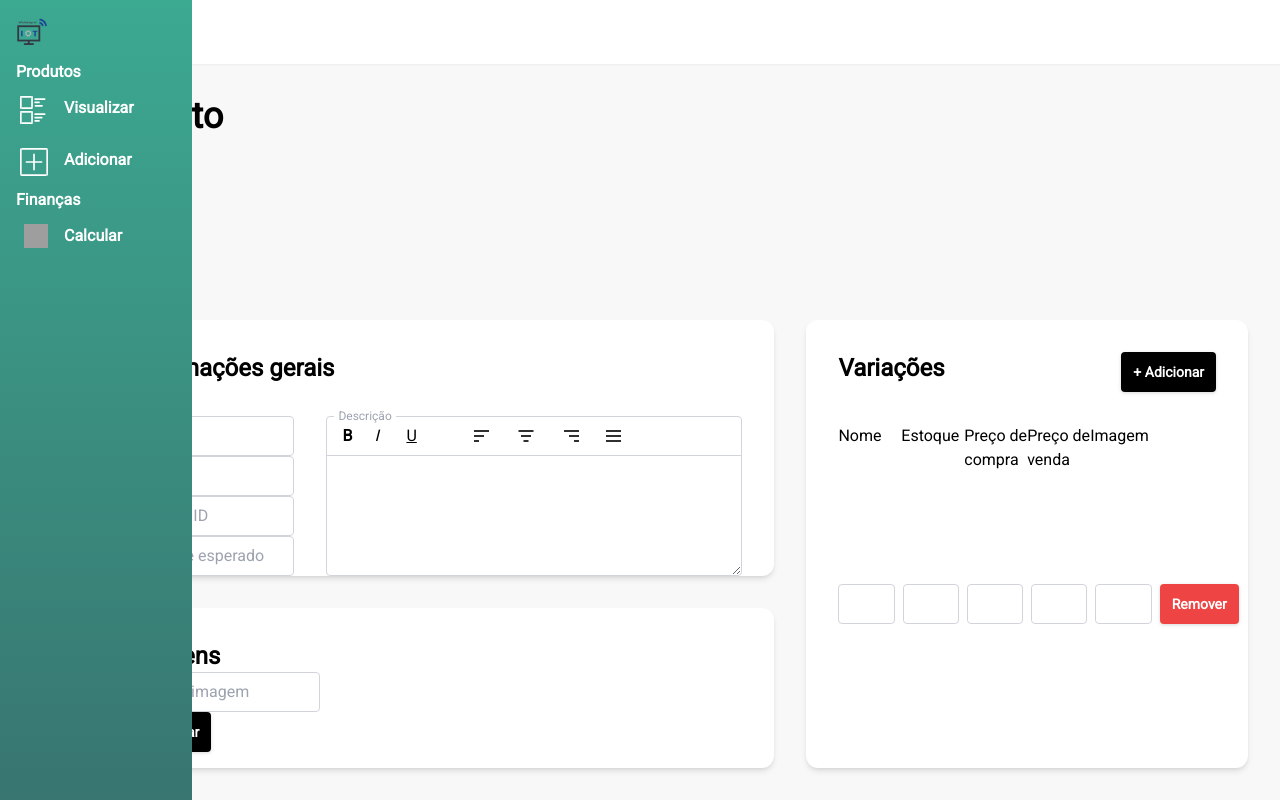
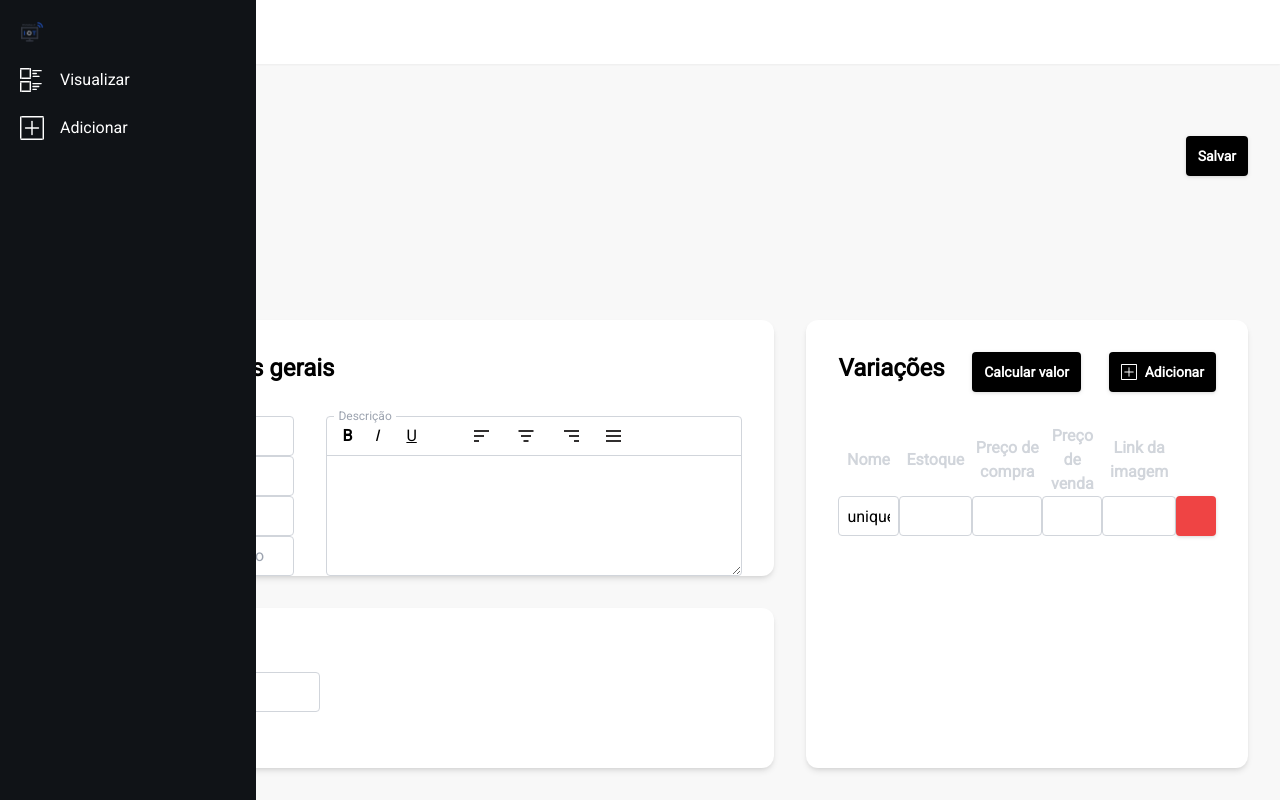
Before and after one commit to gabu322/WIT, a Next.js app: page /products/0 in a window 1280 px wide. Built offline with nearby package versions, Linux system fonts and the light colour scheme; grey boxes are pictures that could not be loaded.

Commit message:
Transfering

```diff
--- a/app/products/[id]/page.jsx
+++ b/app/products/[id]/page.jsx
@@ -1,13 +1,15 @@
 'use client';
 
-import axios from "axios";
 import { useEffect, useState } from "react";
 import { useRouter } from 'next/navigation';
+import Image from "next/image";
 
+import axios from "axios";
 import { toast } from "react-toastify";
 
 import Button from "@components/Button";
 import Input from "@components/Input";
+import { calculateSellPrice } from '@functions/sellPrice.js';
 
 /** Page to create or edit a product
  * TODO - Add ways to remove images and variations
@@ -36,8 +38,8 @@ export default function Page({ params }) {
         priorityWeight: '',
     }]);
 
-    const [newImageLink, setNewImageLink] = useState('');
-
+    const [newImage, setNewImage] = useState('');
+    const [variationsEditingMode, setVariationsEditingMode] = useState(false);
     const [debugMode, setDebugMode] = useState(false);
 
 
@@ -249,13 +251,19 @@ export default function Page({ params }) {
         }
     };
 
-    return <>
+    return <form onSubmit={handleSubmit} className="h-full">
 
         <div className="h-1/3">
             <h1 className="text-4xl font-bold">Produto</h1>
+            {/* submit button */}
+            <div className="flex justify-end">
+                <Button
+                    type="submit"
+                    color="black"
+                >Salvar</Button>
+            </div>
         </div>
-        <form className="h-2/3 grid grid-rows-5 grid-cols-5 gap-8 grid-flow-col" onSubmit={handleSubmit}>
-
+        <div className="h-2/3 grid grid-rows-5 grid-cols-5 gap-8 grid-flow-col">
             <div className="card row-span-3 col-span-3 flex-c-8">
                 <p className="cardTitle col-span-5">Informações gerais</p>
                 <div className="flex-r-8 grow">
@@ -303,92 +311,113 @@ export default function Page({ params }) {
 
             </div>
 
-            <div className="card row-span-2 col-span-3 bg-white flex flex-row">
+            <div className="card row-span-2 col-span-3  flex flex-row gap-4">
                 <div className="w-48 flex justify-between flex-col">
                     <p className="cardTitle">Imagens</p>
                     <Input
                         label="Link da imagem"
-                        value={newImageLink}
-                        onChange={(e) => setNewImageLink(e.target.value)}
+                        value={newImage}
+                        onChange={(e) => setNewImage(e.target.value)}
                         className="w-full"
+                        disabled={productImages.length >= 5}
                     />
                     <Button
-                        onClick={() => handleAddImage(newImageLink)}
-                        text="Adicionar"
+                        onClick={() => handleAddImage(newImage)}
                         color="black"
-                    />
+                    >Adicionar</Button>
                 </div>
 
-                <div className="flex flex-col gap-4">
+                <div className="flex flex-row gap-4 ">
                     {productImages.map((image, index) => (
-                        <div className="h-48">
-                            <img src={image.link} className=" h-full object-contain" />
-
+                        <div className="h-36 relative">
+                            <Image src={image.link}
+                                height={130}
+                                width={130}
+                                className="fit-cover rounded-lg"
+                            />
+                            <Image src="/icons/black/close.svg"
+                                width={12}
+                                height={12}
+                                className="absolute w-3 h-3 right-1 top-1 cursor-pointer"
+                                onClick={() => handleRemoveImage(index)}
+                            />
                         </div>
                     ))}
                 </div>
             </div>
 
             {/* Variações */}
-            <div className="card row-span-5 col-span-2 bg-white flex flex-col gap-8">
+            <div className="card row-span-5 col-span-2 flex flex-col gap-8">
                 <div className="w-full flex justify-between">
                     <p className="cardTitle">Variações</p>
                     <Button
-                        onClick={handleAddVariation}
-                        text={"+ Adicionar"}
+                        onClick={() => {
+                            let calculatedVariations = [...productVariations];
+
+                            calculatedVariations.forEach((variation, index) => {
+                                calculatedVariations[index].sellPrice = calculateSellPrice(variation.buyPrice);
+                            });
+
+                            setProductVariations(calculatedVariations);
+                        }}
                         color='black'
-
-                    />
+                    >Calcular valor</Button>
+                    <Button
+                        onClick={() => handleAddVariation()}
+                        color='black'
+                    > <img src="/icons/white/add.svg" className="w-4 h-4" /> Adicionar</Button>
                 </div>
-                <div className="grow grid grid-cols-6">
-                    <p className="col-span-1">Nome</p>
-                    <p className="col-span-1">Estoque</p>
-                    <p className="col-span-1">Preço de compra</p>
-                    <p className="col-span-1">Preço de venda</p>
-                    <p className="col-span-1">Imagem</p>
-                    {productVariations.map((variation, index) => (
-                        <div key={index} className="col-span-6 grid grid-cols-6 gap-2">
-                            <Input
-                                name="name"
-                                value={variation.name}
-                                onChange={(e) => handleChangeVariation(e, index)}
-                                className="col-span-1"
-                            />
-                            <Input
-                                name="stock"
-                                value={variation.stock}
-                                onChange={(e) => handleChangeVariation(e, index)}
-                                className="col-span-1"
-                            />
-                            <Input
-                                name="buyPrice"
-                                value={variation.buyPrice}
-                                onChange={(e) => handleChangeVariation(e, index)}
-                                className="col-span-1"
-                            />
-                            <Input
-                                name="sellPrice"
-                                value={variation.sellPrice}
-                                onChange={(e) => handleChangeVariation(e, index)}
-                                className="col-span-1"
-                            />
-                            <Input
-                                name="imageLink"
-                                value={variation.imageLink}
-                                onChange={(e) => handleChangeVariation(e, index)}
-                                className="col-span-1"
-                            />
-                            <Button
-                                onClick={() => handleRemoveVariation(index)}
-                                text="Remover"
-                                color="red"
-                            />
-                        </div>
-                    ))}
-
-
-                </div>
+                <table className="table-auto w-full border-spacing-2">
+                    <thead>
+                        <tr className=" text-gray-300 h-12">
+                            <th>Nome</th>
+                            <th>Estoque</th>
+                            <th>Preço de compra</th>
+                            <th>Preço de venda</th>
+                            <th>Link da imagem</th>
+                            <th></th>
+                        </tr>
+                    </thead>
+                    <tbody>
+                        {productVariations.map((variation, index) => (
+                            <tr>
+                                <td><Input
+                                    name="name"
+                                    initialValue={variation.name}
+                                    onChange={(e) => handleChangeVariation(e, index)}
+                                /></td>
+                                <td><Input
+                                    name="stock"
+                                    initialValue={variation.stock}
+                                    onChange={(e) => handleChangeVariation(e, index)}
+                                />
+                                </td>
+                                <td><Input
+                                    name="buyPrice"
+                                    initialValue={variation.buyPrice}
+                                    onChange={(e) => handleChangeVariation(e, index)}
+                                /></td>
+                                <td><Input
+                                    name="sellPrice"
+                                    initialValue={variation.sellPrice}
+                                    onChange={(e) => handleChangeVariation(e, index)}
+                                /></td>
+                                <td><Input
+                                    name="imageLink"
+                                    initialValue={variation.imageLink}
+                                    onChange={(e) => handleChangeVariation(e, index)}
+                                /></td>
+                                <td><Button
+                                    onClick={() => handleRemoveVariation(index)}
+                                    icon="/icons/WHITE/close.svg"
+                                    color="red"
+                                    square
+                                /></td>
+                            </tr>
+                        ))}
+                    </tbody>
+                </table>
             </div>
-        </form >
-    </>
+        </div >
+    </form >
 };
--- a/components/Button.jsx
+++ b/components/Button.jsx
@@ -61,10 +61,11 @@ export default function Button({
     }
 
 
-    return <button type={type ?? "button"}
-        className={`px-3 rounded drop-shadow transition-all duration-200 cursor-pointer font-semibold text-sm ${color} ${textColor} ${className}`}
+    return <button
+        type={type ?? "button"}
+        className={`px-3 rounded drop-shadow transition-all duration-200 cursor-pointer font-semibold text-sm flex-r-2 items-center justify-center ${color} ${textColor} ${className}`}
         style={{
-            width: width ??  "fit-content",
+            width: width ?? "fit-content",
             whiteSpace: " nowrap",
             height: height ?? "40px",
             flex: "0 0 auto"
@@ -72,12 +73,7 @@ export default function Button({
         onClick={onClick}
         disabled={disabled}
     >
-        {icon
-            ? (<div className='h-4/5 w-4/5'>
-                <img src={icon} className='w-full h-full' />
-
-            </div>)
-            : (children || text)}
+        {children}
 
         {href && (<Link href={href} target={blank ? "_blank" : ""} className='top-0 left-0 absolute w-full h-full' />)}
     </button>
--- a/components/Menu.jsx
+++ b/components/Menu.jsx
@@ -11,44 +11,24 @@ export default function Menu() {
     return <>
         <div className='w-16 h-screen flex-none' />
 
-        <aside className={`w-16 h-screen ${isHovered ? 'hover:w-48' : ''} fixed left-0  top-0 p-4 transition-all bg-gradient-to-b from-[#3ca991] to-[#387570] flex flex-col gap-6 text-white font-bold overflow-hidden z-50`}
+        <aside className={`w-16 h-screen ${isHovered ? 'hover:w-64' : ''} fixed left-0 top-0 p-5 transition-all bg-[#101317] flex flex-col gap-6 text-white font-medium overflow-hidden z-50`}
             onMouseEnter={() => setIsHovered(true)}
             onMouseLeave={() => setIsHovered(false)}
         >
             <div className="flex-shrink-0">
-                <Image src="/logo.png" width={32} height={32} className='flex-shrink-0' />
+                <Image src="/logo.png" width={24} height={24} />
             </div>
 
-            <div className="relative">
-                <hr className={`absolute left-0 top-0 ${!isHovered ? "w-8" : "w-0"} transition-all`} />
-                <div className={`absolute left-0 top-0 transform leading-none transition-transform translate-y-[-50%]
-                ${isHovered ? "translate-x-0" : "translate-x-[-150%]"} `}>
-                    Produtos
-                </div>
+            <div className="flex flex-row gap-4">
+                <Image src="/icons/white/list.svg" width={24} height={24} />
+                <Link href="/products" className={"transition-all " + (isHovered ? " opacity-100" : " opacity-0")}>Visualizar</Link>
             </div>
 
-            <div className="flex-shrink-0 flex flex-row gap-4 ">
-                <Image className="pl-1" src="/icons/white/list.svg" width={32} height={32} />
-                <Link href="/products" className={"transition-all cursor-pointer " + (isHovered ? " opacity-100" : " opacity-0")}>Visualizar</Link>
+            <div className="flex flex-row gap-4">
+                <Image src="/icons/white/add.svg" width={24} height={24} />
+                <Link href="/products/0" className={"transition-all " + (isHovered ? " opacity-100" : " opacity-0")}>Adicionar</Link>
             </div>
 
-            <div className="flex-shrink-0 flex flex-row gap-4 ">
-                <Image className="pl-1" src="/icons/white/add.svg" width={32} height={32} />
-                <Link href="/products/0" className={"transition-all cursor-pointer " + (isHovered ? " opacity-100" : " opacity-0")}>Adicionar</Link>
-            </div>
-
-            <div className="relative">
-                <hr className={`absolute left-0 top-0 ${!isHovered ? "w-8" : "w-0"} transition-all`} />
-                <div className={`absolute left-0 top-0 transform leading-none transition-transform translate-y-[-50%]
-                ${isHovered ? "translate-x-0" : "translate-x-[-150%]"} `}>
-                    Finanças
-                </div>
-            </div>
-
-            <div className="flex-shrink-0 flex flex-row gap-4 ">
-                <Image className="pl-2" src="/icons/calculator.svg" width={32} height={32} />
-                <Link href="/finances/calculator" className={"transition-all cursor-pointer " + (isHovered ? " opacity-100" : " opacity-0")}>Calcular</Link>
-            </div>
         </aside>
     </>
 }
```
Also changed, not shown: 1 other file (tests, documents, lock files or other folders).
